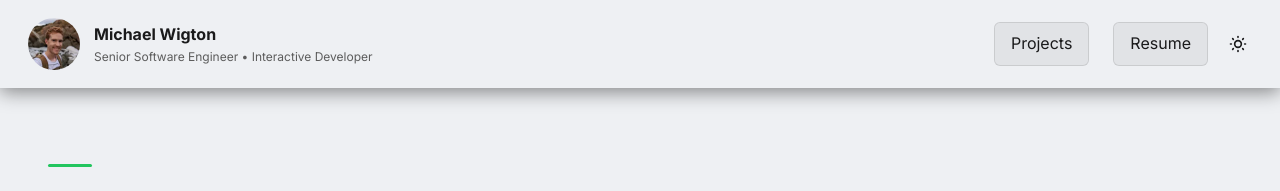
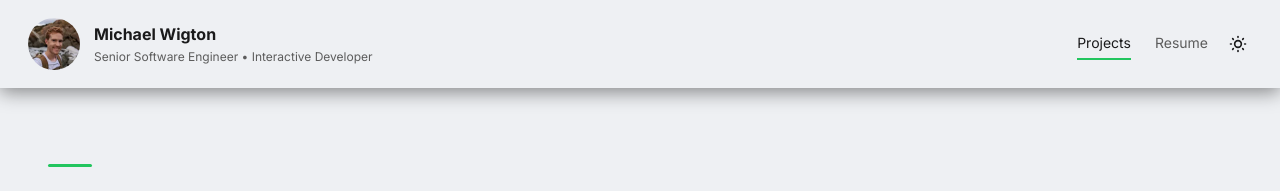
Before and after one commit to mwigton/mwigton.github.io, a Jekyll site: the page built from index.md, in a window 1280 px wide. Shown: the top 191 px of the page. Built offline with Jekyll 4.4.1, drawn with Linux system fonts in a browser that asks for light colours.

Commit message:
style: refine nav to plain text links with accent active indicator

```diff
--- a/_layouts/default.html
+++ b/_layouts/default.html
@@ -17,8 +17,8 @@
       </div>
       <div class="header-right">
         <nav class="main-nav">
-          <a href="/">Projects</a>
-          <a href="/resume/">Resume</a>
+          <a href="/"{% if page.url == '/' %} class="active"{% endif %}>Projects</a>
+          <a href="/resume/"{% if page.url contains '/resume/' %} class="active"{% endif %}>Resume</a>
         </nav>
         <button id="theme-toggle" class="theme-toggle" aria-label="Toggle Dark Mode"
           style="background:none; border:none; color:var(--text); cursor:pointer; padding:4px; display:flex;">
--- a/assets/css/style.css
+++ b/assets/css/style.css
@@ -111,27 +111,22 @@ body {
 }
 
 .main-nav a {
-  color: var(--text);
-  background: var(--glass);
-  border: 1px solid var(--border-color);
-  padding: 8px 16px;
-  border-radius: 6px;
+  color: var(--muted);
   text-decoration: none;
   font-weight: 500;
-  transition: all 0.2s ease;
+  font-size: 14px;
+  padding: 4px 0;
+  border-bottom: 2px solid transparent;
+  transition: color 0.2s ease, border-color 0.2s ease;
 }
 
 .main-nav a:hover {
-  background: var(--hover-bg);
-  border-color: var(--hover-border);
+  color: var(--text);
 }
 
-.main-nav .cta {
-  background: var(--accent);
-  color: #071018;
-  padding: 8px 12px;
-  border-radius: 6px;
-  text-decoration: none;
+.main-nav a.active {
+  color: var(--text);
+  border-bottom-color: var(--accent);
 }
 
 .header-right {
```
